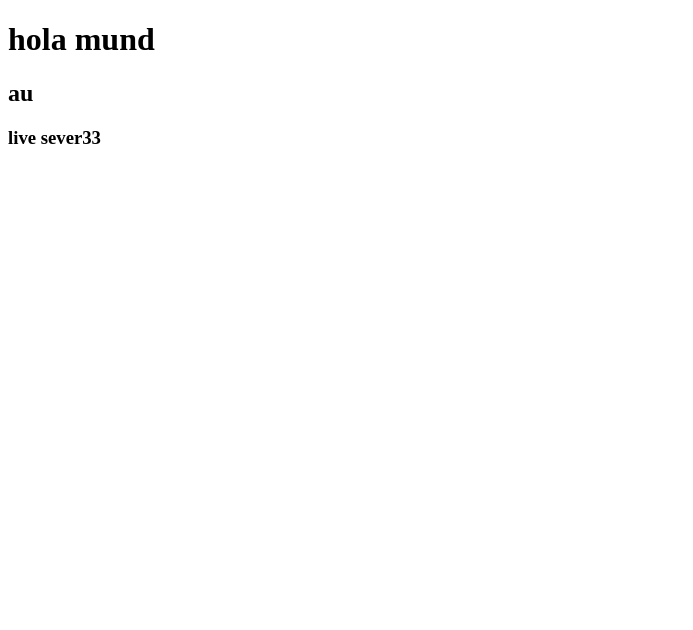
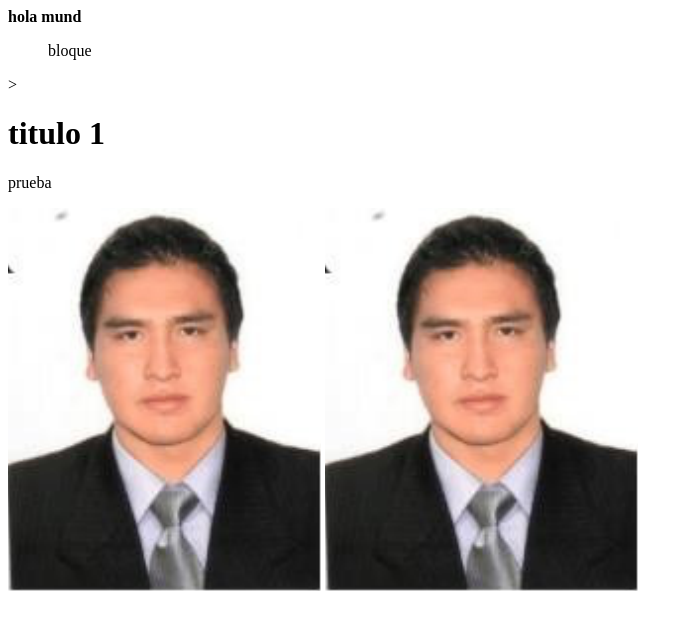
Before and after one commit to luismansillamusaja/Semana01-Codigo13, a plain HTML site: page Semana01/index.html in a window 1280 px wide. Shown: the whole page, without its empty margins (0-693 px from the left). Drawn offline with Linux system fonts and the light colour scheme.

Commit message:
primera pagina

```diff
--- a/Semana01/index.html
+++ b/Semana01/index.html
@@ -3,7 +3,14 @@
     <title>Primer ejemplo</title>
 </head>
 <body>
-    <h1>hola mund</h1>
-    <h2>au</h2>
-    <h3>live sever33</h3>
+    <b>hola mund</b>
+    <br>
+    <blockquote>bloque</blockquote>>
+    <br>
+    <h1>titulo 1</h1>
+    <p>prueba</p>
+
+<img src="./imagenes/foto.PNG">
+<img src="./imagenes/foto.PNG">
+
 </body>
```
Also changed, not shown: Semana01/fotografia.jpg (deleted), Semana01/imagenes/foto.PNG (added).
